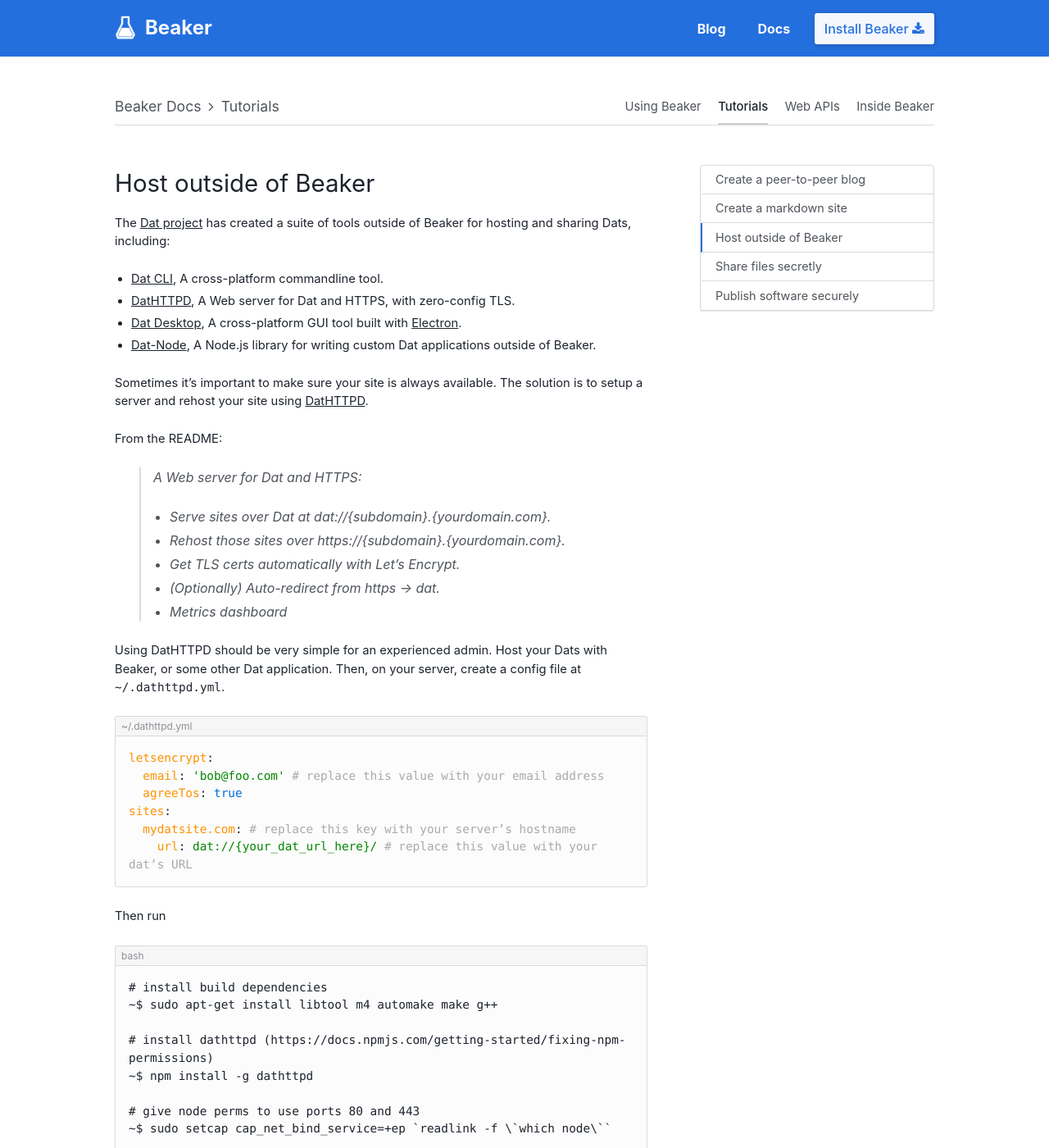
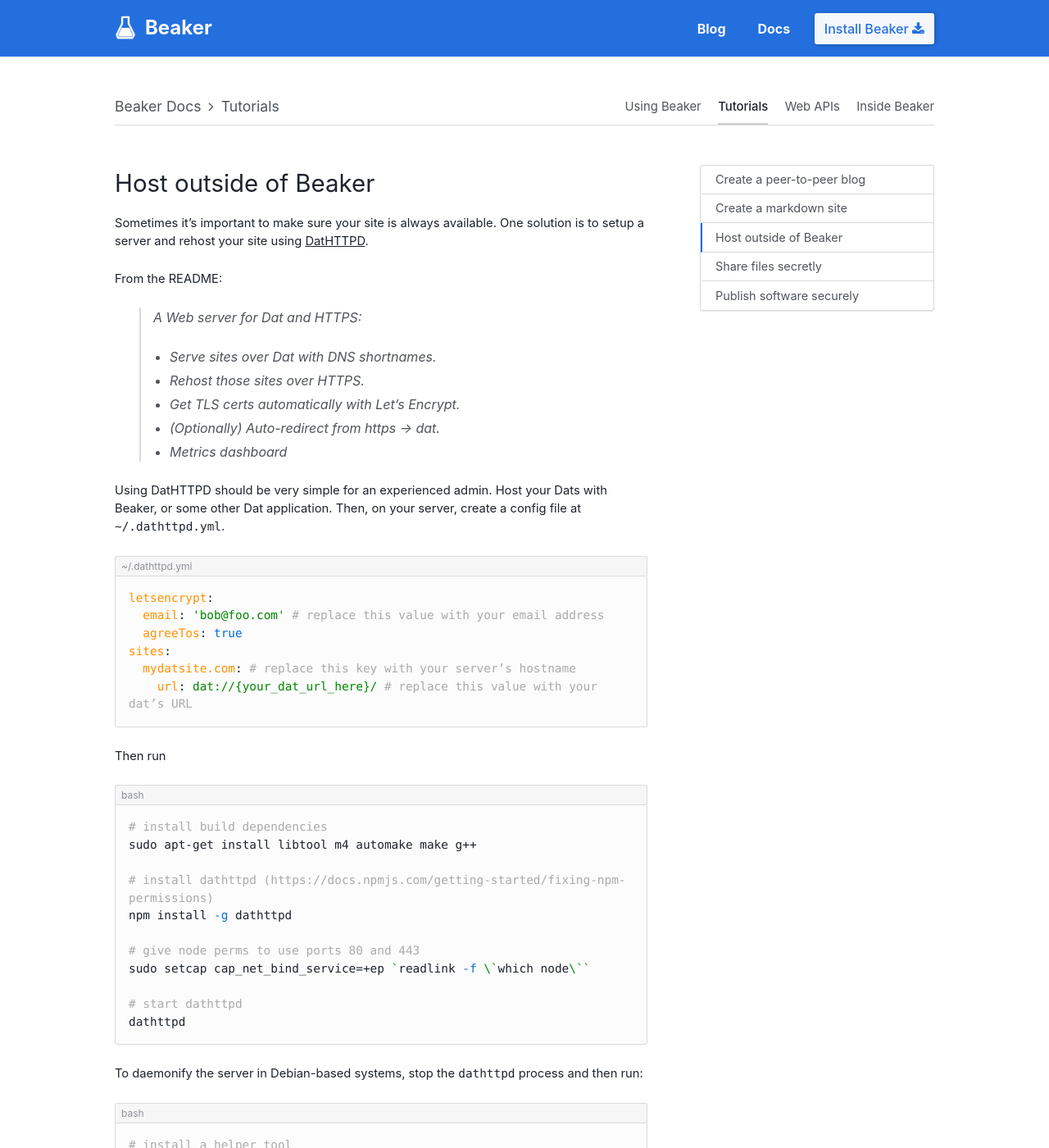
Before and after one commit to beakerbrowser/beakerbrowser.com, a Jekyll site: the page built from _docs/tutorials/host-outside-of-beaker.md, in a window 1280 px wide and 1400 px high. Shown: the whole window at 82% size. Built offline with Jekyll 4.4.1, drawn with Linux system fonts in a browser that asks for light colours; some of the changed text lies outside the part shown.

Commit message:
Improve the 'host outside of beaker' tutorial

````diff
--- a/_docs/tutorials/host-outside-of-beaker.md
+++ b/_docs/tutorials/host-outside-of-beaker.md
@@ -5,20 +5,13 @@
 order: 3
 ---
 
-The [Dat project](https://datproject.org) has created a suite of tools outside of Beaker for hosting and sharing Dats, including:
-
-- [Dat CLI](https://github.com/datproject/dat), A cross-platform commandline tool.
-- [DatHTTPD](https://github.com/beakerbrowser/dathttpd), A Web server for Dat and HTTPS, with zero-config TLS.
-- [Dat Desktop](https://github.com/datproject/dat-desktop), A cross-platform GUI tool built with [Electron](https://electron.atom.io/).
-- [Dat-Node](https://github.com/datproject/dat-node), A Node.js library for writing custom Dat applications outside of Beaker.
-
-Sometimes it’s important to make sure your site is always available. The solution is to setup a server and rehost your site using [DatHTTPD](https://github.com/beakerbrowser/dathttpd).
+Sometimes it’s important to make sure your site is always available. One solution is to setup a server and rehost your site using [DatHTTPD](https://github.com/beakerbrowser/dathttpd).
 
 From the README:
 
 > A Web server for Dat and HTTPS:
-> - Serve sites over Dat at dat://{subdomain}.{yourdomain.com}.
-> - Rehost those sites over https://{subdomain}.{yourdomain.com}.
+> - Serve sites over Dat with DNS shortnames.
+> - Rehost those sites over HTTPS.
 > - Get TLS certs automatically with Let's Encrypt.
 > - (Optionally) Auto-redirect from https -> dat.
 > - Metrics dashboard
@@ -38,32 +31,32 @@
 Then run
 
 <figcaption class="code">bash</figcaption>
-```
+```bash
 # install build dependencies
-~$ sudo apt-get install libtool m4 automake make g++
+sudo apt-get install libtool m4 automake make g++
 
 # install dathttpd (https://docs.npmjs.com/getting-started/fixing-npm-permissions)
-~$ npm install -g dathttpd
+npm install -g dathttpd
 
 # give node perms to use ports 80 and 443
-~$ sudo setcap cap_net_bind_service=+ep `readlink -f \`which node\``
+sudo setcap cap_net_bind_service=+ep `readlink -f \`which node\``
 
 # start dathttpd
-~$ dathttpd
+dathttpd
 ```
 
 To daemonify the server in Debian-based systems, stop the `dathttpd` process and then run:
 
 <figcaption class="code">bash</figcaption>
-```
+```bash
 # install a helper tool
-~$ npm install -g add-to-systemd
+npm install -g add-to-systemd
 
 # create a systemd entry for dathttpd
-~$ sudo add-to-systemd dathttpd --user $(whoami) $(which dathttpd)
+sudo add-to-systemd dathttpd --user $(whoami) $(which dathttpd)
 
 # start the dathttpd service
-~$ sudo systemctl start dathttpd
+sudo systemctl start dathttpd
 ```
 
 See the [DatHTTPD README](https://github.com/beakerbrowser/dathttpd) for more information.
````
